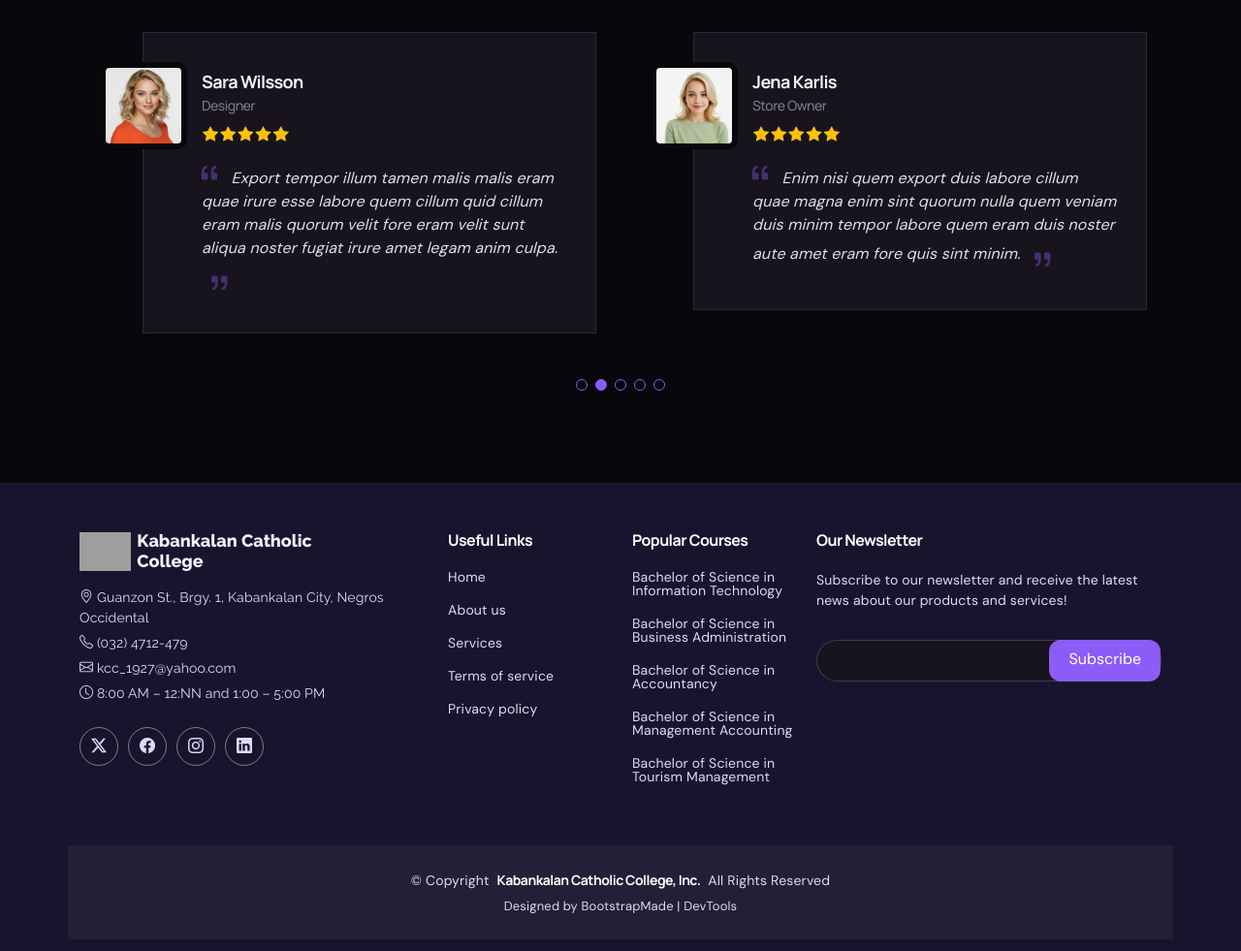
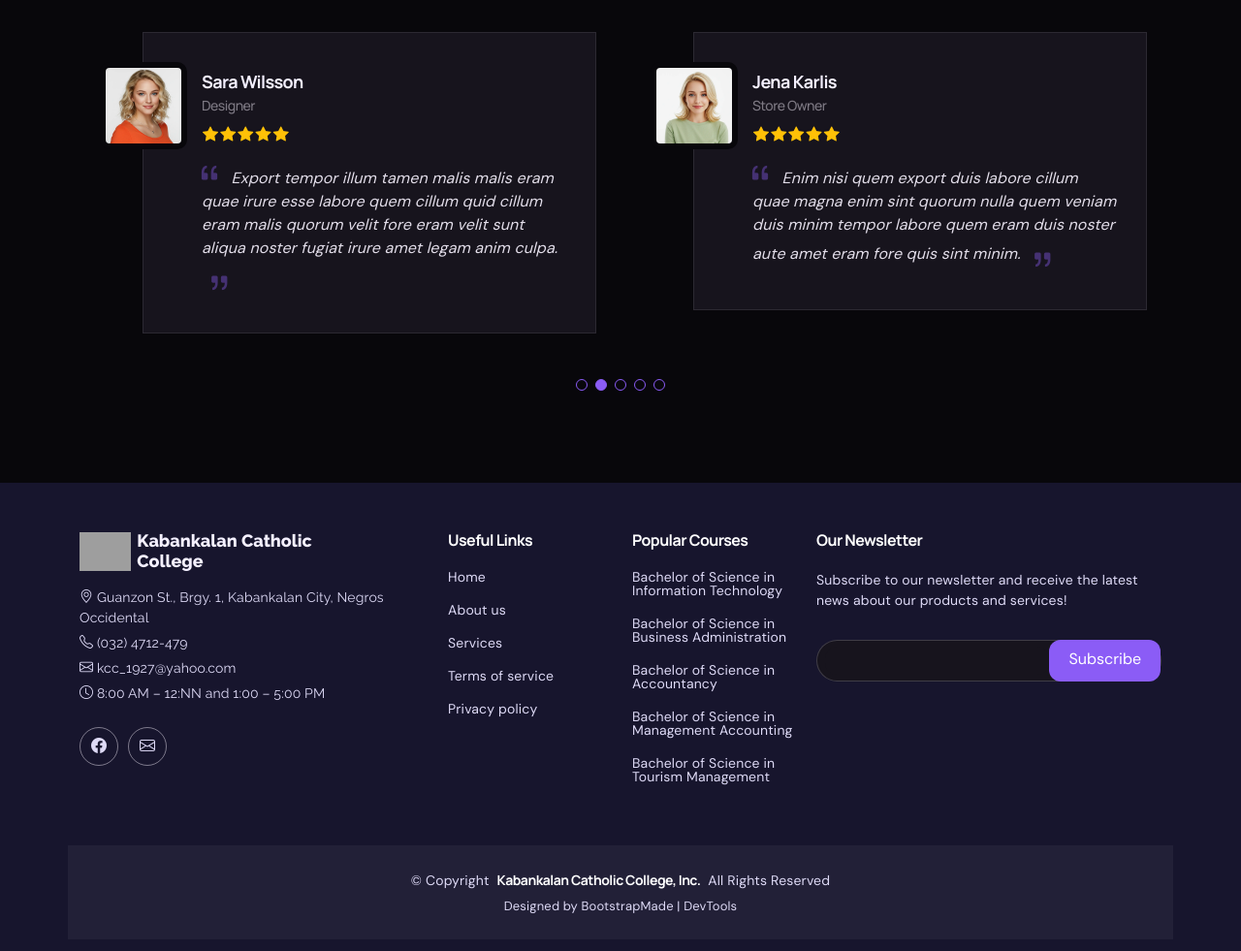
Before and after one commit to tjbautista523-lgtm/Landing-Page-22, a plain HTML site: page about.html in a window 1280 px wide. Shown: the part 1478-2459 px from the top of the page at 97% size. Drawn offline with Linux system fonts and the light colour scheme; grey boxes are pictures that could not be loaded.

Commit message:
linking socials and email button

```diff
--- a/about.html
+++ b/about.html
@@ -325,10 +325,8 @@
             <p><i class="bi bi-clock"></i> 8:00 AM – 12:NN and 1:00 – 5:00 PM</p>
           </div>
           <div class="social-links d-flex mt-4">
-            <a href=""><i class="bi bi-twitter-x"></i></a>
-            <a href=""><i class="bi bi-facebook"></i></a>
-            <a href=""><i class="bi bi-instagram"></i></a>
-            <a href=""><i class="bi bi-linkedin"></i></a>
+            <a href="https://www.facebook.com/KCCInc1927" target="_blank" rel="noopener noreferrer" aria-label="Kabankalan Catholic College on Facebook"><i class="bi bi-facebook"></i></a>
+            <a href="mailto:kcc_1927@yahoo.com" aria-label="Email Kabankalan Catholic College"><i class="bi bi-envelope"></i></a>
           </div>
         </div>
 
```
Also changed, not shown: contact.html (+2 -4 lines), course-details.html (+2 -4 lines), courses.html (+2 -4 lines), events.html (+2 -4 lines), index.html (+2 -4 lines), pricing.html (+2 -4 lines), starter-page.html (+2 -4 lines), trainers.html (+2 -4 lines).
